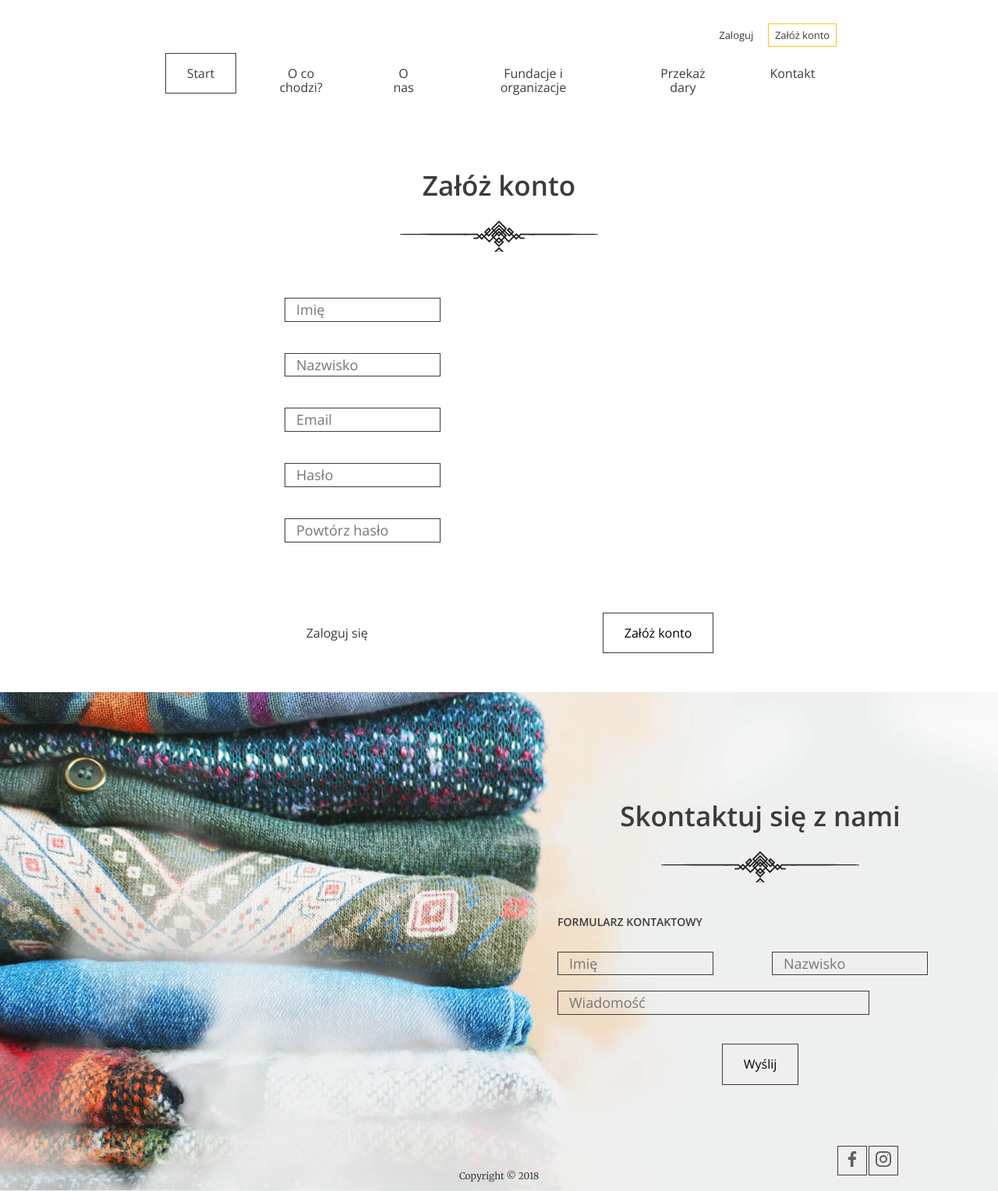
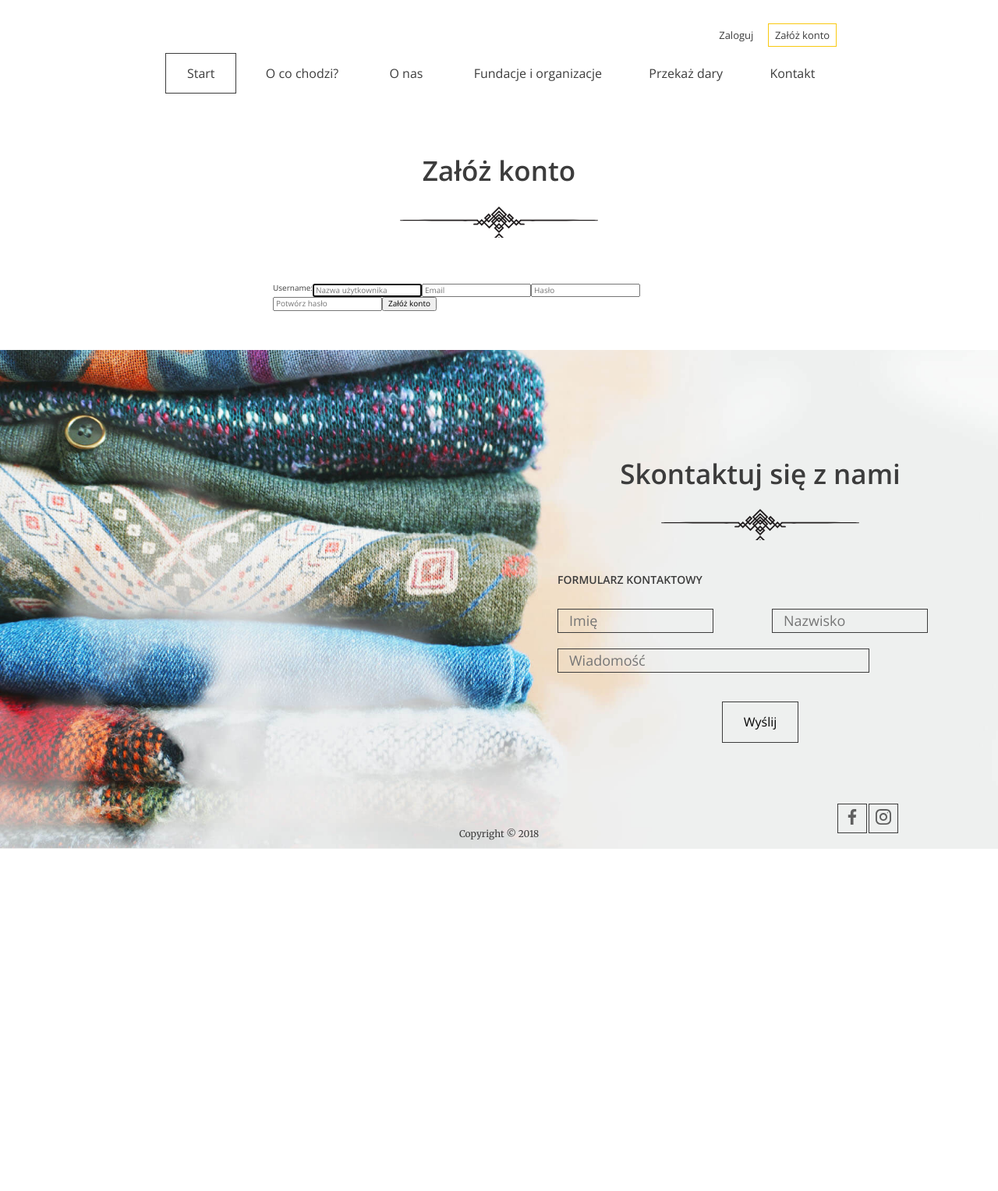
Before and after one commit to uhnajs/Projekt---Oddam-w-dobre-r-ce-, a Django app: page /register/ in a window 1280 px wide. Shown: the whole page at 78% size. After the commit the page ends 1089 px from the top, so only its background shows below. Run offline with Django 5.2, Linux system fonts and the light colour scheme.

Commit message:
add register form

```diff
--- /dev/null
+++ b/OddamAPP/donations/forms.py
@@ -0,0 +1,18 @@
+from django import forms
+from django.contrib.auth.forms import UserCreationForm
+from django.contrib.auth.models import User
+
+class RegisterForm(UserCreationForm):
+    email = forms.EmailField(widget=forms.TextInput(attrs={'placeholder': 'Email', 'class': 'custom-class'}), label='', help_text=None)
+    password1 = forms.CharField(widget=forms.PasswordInput(attrs={'placeholder': 'Hasło', 'class': 'custom-class'}), label='', help_text=None)
+    password2 = forms.CharField(widget=forms.PasswordInput(attrs={'placeholder': 'Potwórz hasło', 'class': 'custom-class'}), label='', help_text=None)
+
+    class Meta:
+        model = User
+        fields = ["username", "email", "password1", "password2"]
+        widgets = {
+            'username': forms.TextInput(attrs={'placeholder': 'Nazwa użytkownika', 'class': 'custom-class'}),
+        }
+        help_texts = {
+            'username': None,
+        }
--- a/OddamAPP/donations/templates/register.html
+++ b/OddamAPP/donations/templates/register.html
@@ -21,7 +21,7 @@
         <li><a href="/#steps" class="btn btn--without-border">O co chodzi?</a></li>
         <li><a href="/#about-us" class="btn btn--without-border">O nas</a></li>
         <li><a href="/#help" class="btn btn--without-border">Fundacje i organizacje</a></li>
-          <li><a href="{% url 'form' %}" class="btn btn--without-border">Przekaż dary</a></li>
+        <a href="{% url 'add-donation' %}" class="btn btn--without-border">Przekaż dary</a>
         <li><a href="/#contact" class="btn btn--without-border">Kontakt</a></li>
       </ul>
     </nav>
@@ -29,27 +29,22 @@
 
   <section class="login-page">
     <h2>Załóż konto</h2>
-      <form>
-        <div class="form-group">
-          <input type="text" name="name" placeholder="Imię" />
-        </div>
-         <div class="form-group">
-          <input type="text" name="surname" placeholder="Nazwisko" />
-        </div>
-        <div class="form-group">
-          <input type="email" name="email" placeholder="Email" />
-        </div>
-        <div class="form-group">
-          <input type="password" name="password" placeholder="Hasło" />
-        </div>
-        <div class="form-group">
-          <input type="password" name="password2" placeholder="Powtórz hasło" />
-        </div>
+        <form method="post" action="{% url 'register' %}">
+            {% csrf_token %}
+            {{ form.username.label_tag }} {{ form.username }}
+            {{ form.username.errors }}
+            {{ form.username.help_text }}
 
-        <div class="form-group form-group--buttons">
-          <a href="login.html" class="btn btn--without-border">Zaloguj się</a>
-          <button class="btn" type="submit">Załóż konto</button>
-        </div>
+            {{ form.email.label_tag }} {{ form.email }}
+            {{ form.email.errors }}
+
+            {{ form.password1.label_tag }} {{ form.password1 }}
+            {{ form.password1.errors }}
+
+            {{ form.password2.label_tag }} {{ form.password2 }}
+            {{ form.password2.errors }}
+
+            <button type="submit">Załóż konto</button>
         </form>
   </section>
 
--- a/OddamAPP/donations/views.py
+++ b/OddamAPP/donations/views.py
@@ -5,6 +5,7 @@
 from django.contrib.auth import login
 from django.contrib import messages
 from django.http import HttpResponse
+from .forms import RegisterForm
 
 
 def landing_page(request):
@@ -34,27 +35,13 @@
 
 def register(request):
     if request.method == 'POST':
-        username = request.POST['email']
-        first_name = request.POST['name']
-        last_name = request.POST['surname']
-        email = request.POST['email']
-        password = request.POST['password']
-        password2 = request.POST['password2']
-
-        if password == password2:
-            if User.objects.filter(email=email).exists():
-                messages.error(request, 'Ten adres email jest już zajęty.')
-                return redirect('register')
-            else:
-                user = User.objects.create_user(username=username, password=password, email=email, first_name=first_name, last_name=last_name)
-                user.save()
-                login(request, user)
-                return redirect('landing-page')
-        else:
-            messages.error(request, 'Hasła nie są identyczne.')
-            return redirect('register')
+        form = RegisterForm(request.POST)
+        if form.is_valid():
+            form.save()
+            return redirect('login')
     else:
-        return render(request, 'register.html')
+        form = RegisterForm()
+    return render(request, 'register.html', {'form': form})
 
 def form(request):
     return render(request, 'form.html')
```
Lines whose indentation alone changed are shown as unchanged.
